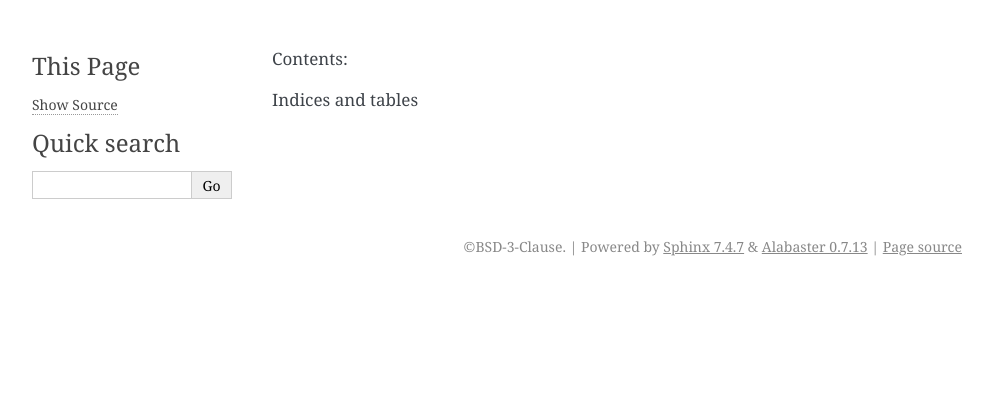
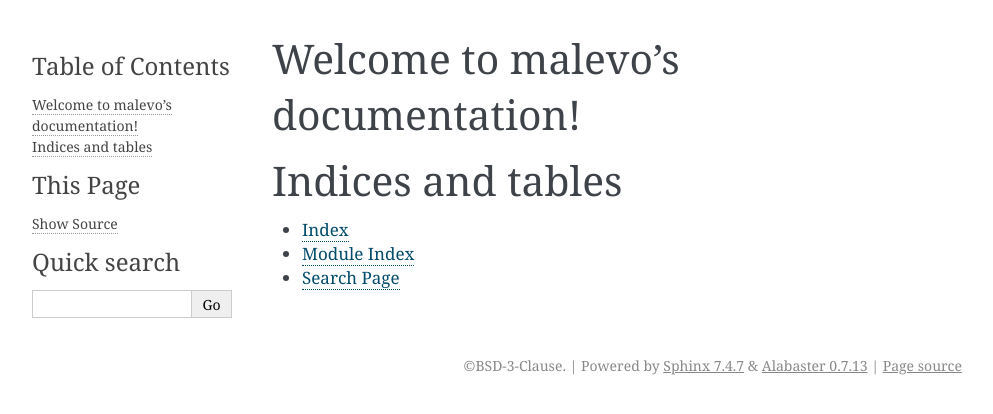
Before and after one commit to Caleydo/confusionflow-ui, a Sphinx documentation site: the page built from docs/index.rst, in a window 1280 px wide. Shown: the top 414 px of the page, without its empty margins (148-1141 px from the left). Built offline with Sphinx 7.4.7, drawn with Linux system fonts in a browser that asks for light colours; pages that are not in the unit, such as notebooks, are missing from menus; some of the changed lines change nothing that is shown.

Commit message:
Update index.rst

```diff
--- a/docs/index.rst
+++ b/docs/index.rst
@@ -1,8 +1,20 @@
-Contents:
+.. malevo documentation master file, created by
+   sphinx-quickstart on Fri Jan  7 10:57:32 2018.
+   You can adapt this file completely to your liking, but it should at least
+   contain the root `toctree` directive.
+
+Welcome to malevo's documentation!
+=========================================
 
 .. toctree::
    :maxdepth: 2
+   :caption: Contents:
 
    modules
 
 Indices and tables
+==================
+
+* :ref:`genindex`
+* :ref:`modindex`
+* :ref:`search`
```
